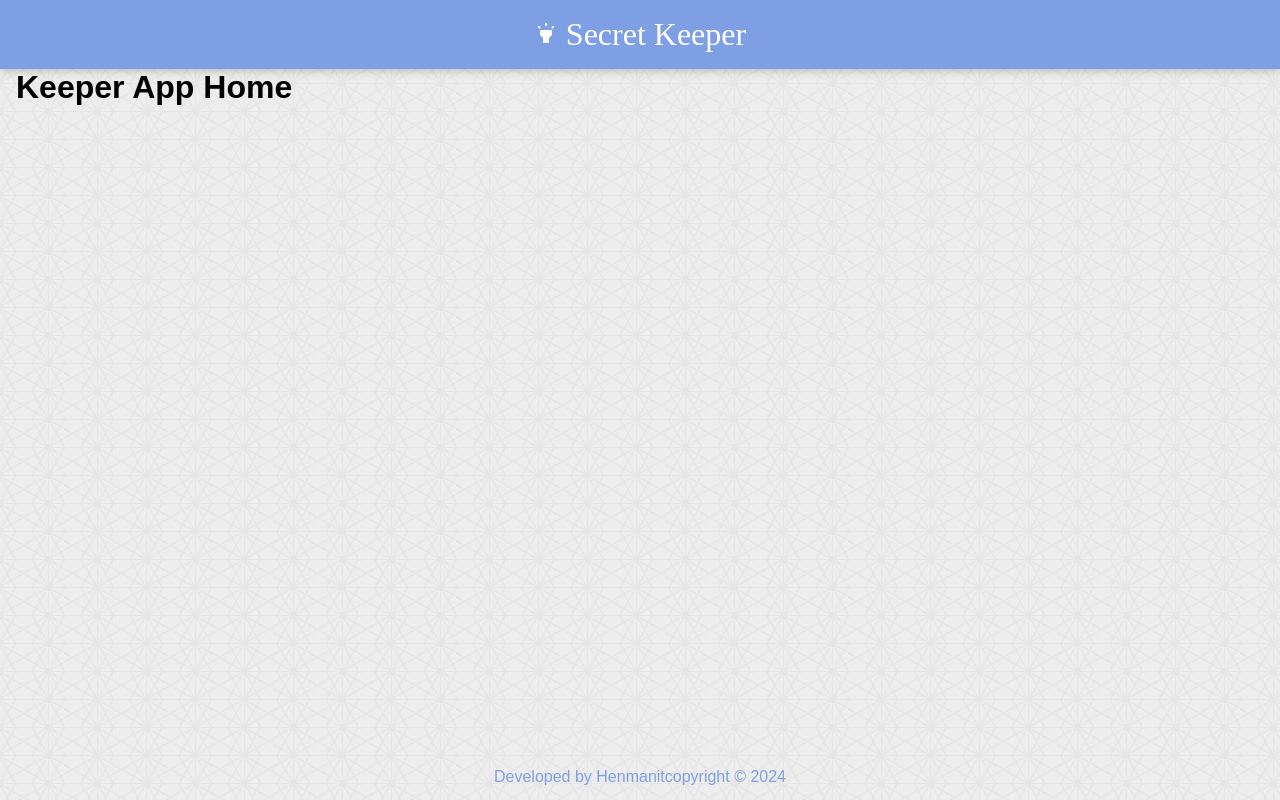
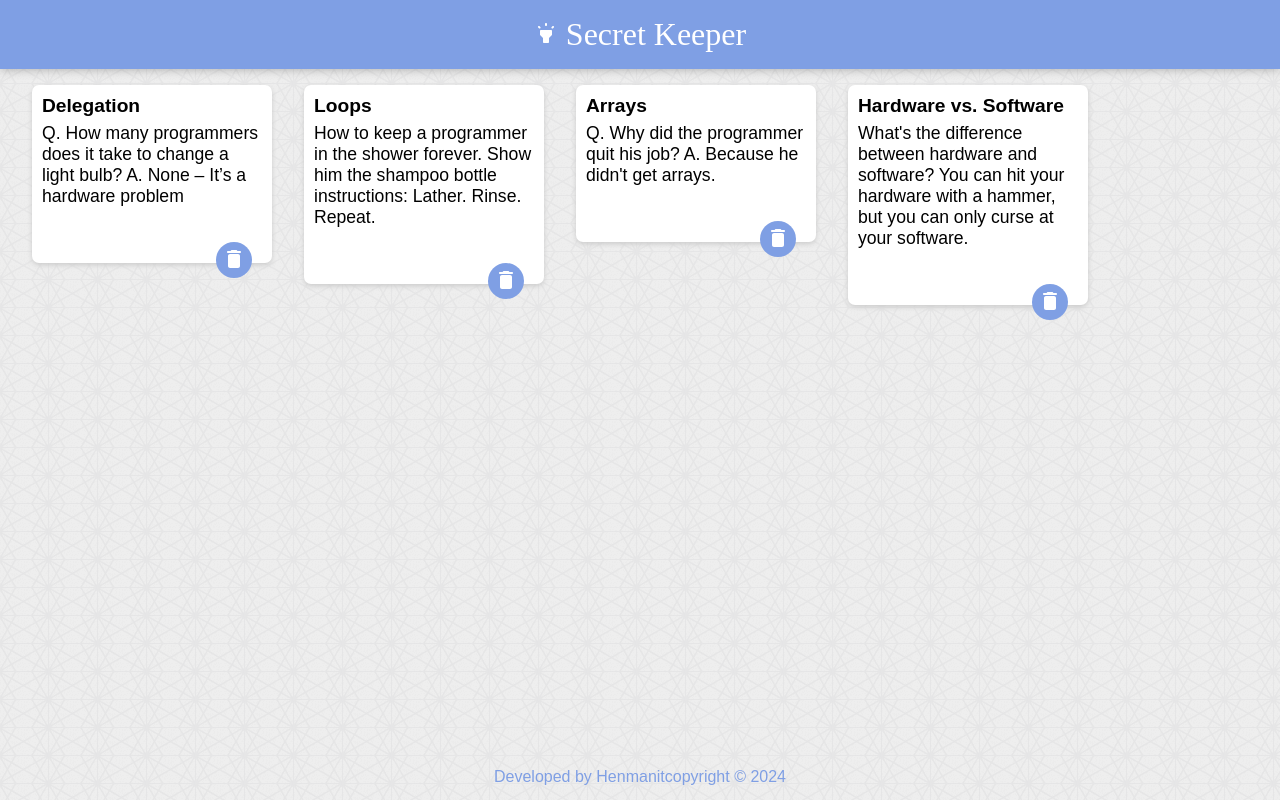
Before and after one commit to Henman2/keeper-app-frontend, a React (Create React App) app: page / in a window 1280 px wide. Built offline with nearby package versions, Linux system fonts and the light colour scheme.

Commit message:
Note Components; retrieved from array of note ojects

```diff
--- a/src/Pages/HomePage.js
+++ b/src/Pages/HomePage.js
@@ -1,6 +1,7 @@
+import NotesList from "../components/NotesList";
 const HomePage = () => {
     return (
-        <h1>Keeper App Home</h1>
+        <NotesList />
     );
 }
 export default HomePage;
--- a/src/components/Note.js
+++ b/src/components/Note.js
@@ -1,4 +1,11 @@
-const Note = ()=>{
-
+import DeleteRoundedIcon from '@mui/icons-material/DeleteRounded';
+const Note = ({id, title, content})=>{
+ return(
+     <div className="note">
+         <h2>{title}</h2>
+         <p>{content}</p>
+         <button><DeleteRoundedIcon /></button>
+     </div>
+ )
 }
 export default Note;
--- a/src/components/Notes.js
+++ /dev/null
@@ -1,4 +0,0 @@
-const Notes= ()=>{
-
-}
-export default Notes;
--- /dev/null
+++ b/src/components/NotesList.js
@@ -0,0 +1,14 @@
+import notes from "../shared/notelist";
+import Note from "./Note";
+const NotesList= ()=>{
+    return(
+        <div>
+            {notes.map((note, index)=>{
+                return(
+                    <Note key={index} id={index} title={note.title} content={note.content}/>
+                )
+            })}
+        </div>
+    )
+}
+export default NotesList;
--- /dev/null
+++ b/src/shared/notelist.js
@@ -0,0 +1,27 @@
+const notes = [
+    {
+      key: 1,
+      title: "Delegation",
+      content:
+        "Q. How many programmers does it take to change a light bulb? A. None – It’s a hardware problem"
+    },
+    {
+      key: 2,
+      title: "Loops",
+      content:
+        "How to keep a programmer in the shower forever. Show him the shampoo bottle instructions: Lather. Rinse. Repeat."
+    },
+    {
+      key: 3,
+      title: "Arrays",
+      content:
+        "Q. Why did the programmer quit his job? A. Because he didn't get arrays."
+    },
+    {
+      key: 4,
+      title: "Hardware vs. Software",
+      content:
+        "What's the difference between hardware and software? You can hit your hardware with a hammer, but you can only curse at your software."
+    }
+  ];
+  export default notes;
--- a/src/styles/App.css
+++ b/src/styles/App.css
@@ -18,7 +18,39 @@ header h1 {
 main{
     padding: 0 16px;
 }
-
+.note{
+    background: #fff;
+    border-radius: 7px;
+    box-shadow: 0 2px 5px #ccc;
+    padding: 10px;
+    width: 240px;
+    margin: 16px;
+    float: left;
+}
+.note h2 {
+    font-size: 1.2em;
+    margin-bottom: 6px;
+}
+.note p {
+    font-size: 1.1em;
+    margin-bottom: 10px;
+    white-space: pre-wrap;
+    word-wrap: break-word;
+}
+.note button {
+    position: relative;
+    float: right;
+    margin-right: 10px;
+    background: #7f9fe4;
+    color: #fff;
+    border: none;
+    bottom: -25px;
+    border-radius: 50%;
+    width: 36px;
+    height: 36px;
+    cursor: pointer;
+    outline: none;
+}
 /*footer*/
 footer {
     position: absolute;
--- a/src/styles/index.css
+++ b/src/styles/index.css
@@ -7,5 +7,5 @@ html {
     font-family: "Montserrat", sans-serif;
 }
 body {
-    background: #eee url("../images/black-thread-light.png");
+    background: #eee url("../shared/images/black-thread-light.png");
 }
```
Also changed, not shown: src/shared/images/black-thread-light.png (renamed from src/images/black-thread-light.png).
